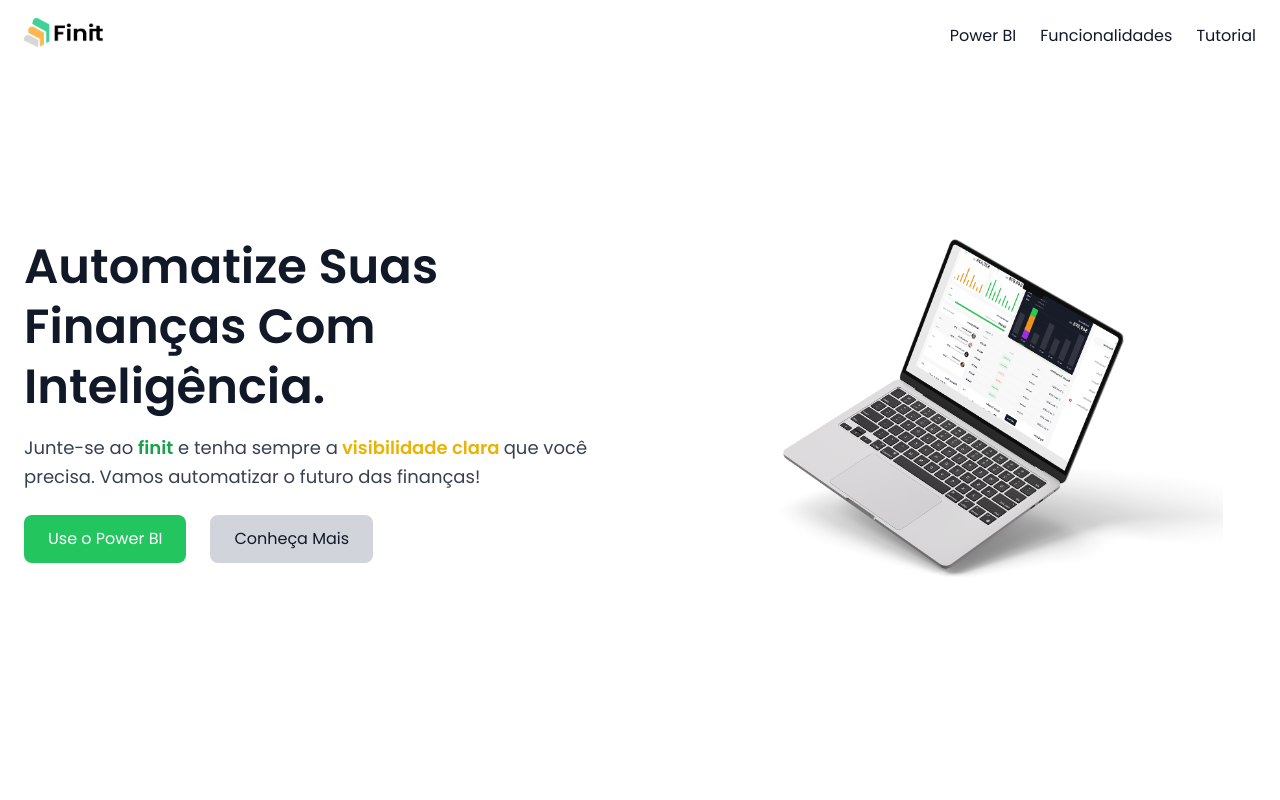
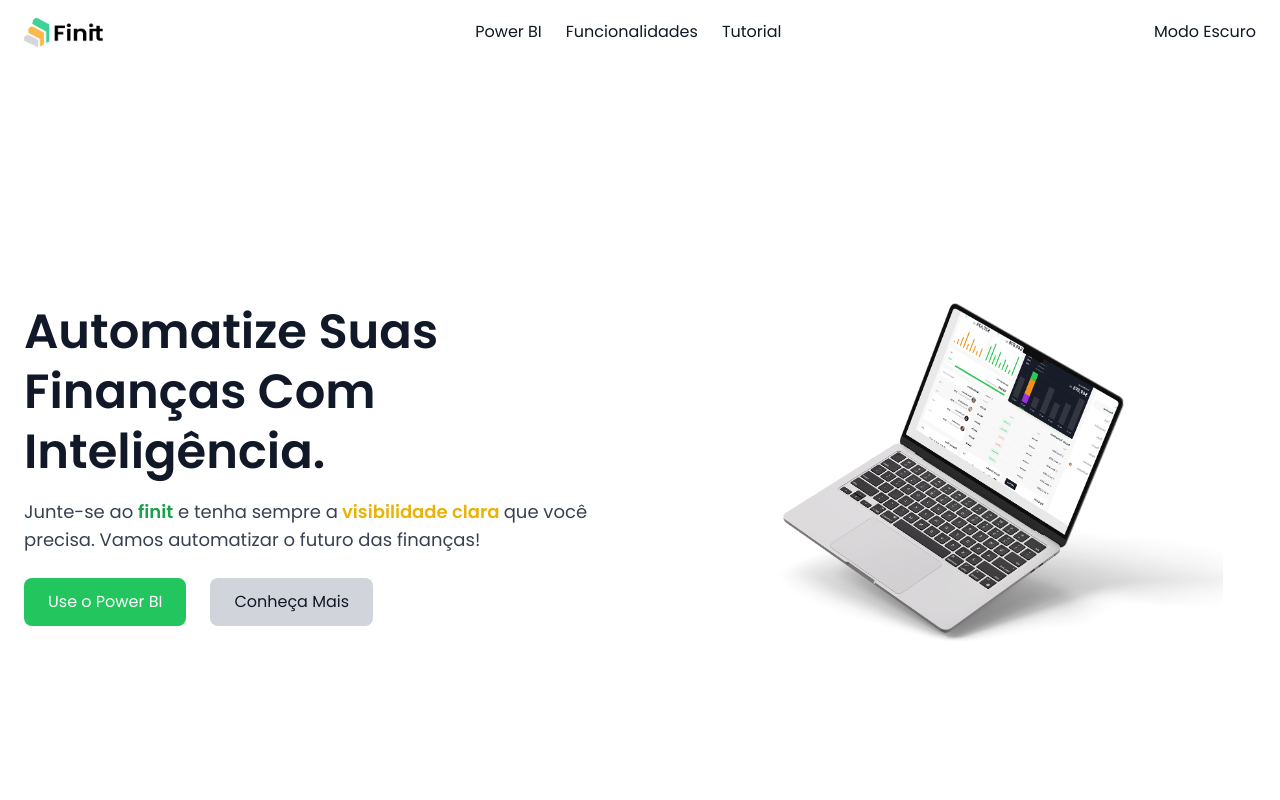
Before and after one commit to mimsvic/projeto, a React (Create React App) app: page / in a window 1280 px wide. Shown: the top 800 px of the page. Built offline with nearby package versions, Linux system fonts and the light colour scheme.

Commit message:
to mt feliz scrr

```diff
--- a/src/App.js
+++ b/src/App.js
@@ -1,19 +1,19 @@
-import { useEffect, useState } from "react";
-import { useTheme } from "./contexts/ContextProvider";
+import { useEffect, useState } from 'react';
+import { useTheme } from './contexts/ContextProvider';
 
 export default function App() {
   const { theme, setTheme } = useTheme();
   const [showFuncionalidades, setShowFuncionalidades] = useState(false);
 
   useEffect(() => {
-    document.documentElement.classList.toggle("dark", theme === "dark");
-    localStorage.setItem("theme", theme);
+    document.documentElement.classList.toggle('dark', theme === 'dark');
+    localStorage.setItem('theme', theme);
   }, [theme]);
 
   const scrollToSection = (id) => {
     const element = document.getElementById(id);
     if (element) {
-      element.scrollIntoView({ behavior: "smooth" });
+      element.scrollIntoView({ behavior: 'smooth' });
     } else {
       console.warn(`Elemento com o ID "${id}" não encontrado.`);
     }
@@ -21,47 +21,55 @@ export default function App() {
 
   const handleShowFuncionalidades = () => {
     setShowFuncionalidades(true);
-    scrollToSection("funcionalidades");
+    scrollToSection('funcionalidades');
+  };
+
+  const toggleTheme = () => {
+    setTheme(theme === 'dark' ? 'light' : 'dark');
   };
 
   return (
-    <div className="bg-white font-poppins">
+    <div className="bg-white dark:bg-black text-gray-900 dark:text-white font-poppins">
       {/* Cabeçalho */}
-      <header className="w-full py-4 fixed top-0 left-0 w-full bg-white z-50">
-        <div className="max-w-7xl mx-auto flex items-center justify-between text-center px-6">
-          <img src="/logo.png" alt="Logo Finit" className="h-8 mb-2" />
+      <header className="w-full py-4 fixed top-0 left-0 bg-white dark:bg-black -900 z-50">
+        <div className="max-w-7xl mx-auto flex items-center justify-between px-6">
+          <img src="/logo.png" alt="Logo Finit" className="h-8" />
           <nav className="flex space-x-6">
             <a
               href="#powerbi"
-              className="text-gray-900 hover:text-green-600"
+              className="text-gray-900 dark:text-white hover:text-green-600"
               onClick={() => scrollToSection('powerbi')}
             >
               Power BI
             </a>
             <a
               href="#funcionalidades"
-              className="text-gray-900 hover:text-green-600"
-              onClick={() => handleShowFuncionalidades()}
+              className="text-gray-900 dark:text-white hover:text-green-600"
+              onClick={handleShowFuncionalidades}
             >
               Funcionalidades
             </a>
             <a
               href="#tutorial"
-              className="text-gray-900 hover:text-green-600"
+              className="text-gray-900 dark:text-white hover:text-green-600"
             >
               Tutorial
             </a>
           </nav>
+          {/* Botão para alternar entre os temas */}
+          <button onClick={toggleTheme} className="text-gray-900 dark:text-white">
+            {theme === 'dark' ? 'Modo Claro' : 'Modo Escuro'}
+          </button>
         </div>
       </header>
 
-      {/* Hero Section - Tela cheia */}
-      <div className="h-screen flex items-center justify-between max-w-7xl mx-auto px-6">
+      {/* Hero Section */}
+      <div className="h-screen flex items-center justify-between max-w-7xl mx-auto px-6 mt-16">
         <div className="w-1/2">
-          <h1 className="text-5xl font-bold text-gray-900 leading-tight">
+          <h1 className="text-5xl font-bold text-gray-900 dark:text-white leading-tight">
             Automatize Suas Finanças Com Inteligência.
           </h1>
-          <p className="mt-4 text-lg text-gray-700 leading-relaxed">
+          <p className="mt-4 text-lg text-gray-700 dark:text-gray-300">
             Junte-se ao <span className="text-green-600 font-semibold">finit</span> e tenha sempre a
             <span className="text-yellow-500 font-semibold"> visibilidade clara </span> que você precisa.
             Vamos automatizar o futuro das finanças!
@@ -71,7 +79,7 @@ export default function App() {
               Use o Power BI
             </button>
             <button
-              className="bg-gray-300 text-gray-900 px-6 py-3 rounded-lg hover:bg-gray-400"
+              className="bg-gray-300 text-gray-900 dark:bg-gray-600 dark:text-white px-6 py-3 rounded-lg hover:bg-gray-400"
               onClick={handleShowFuncionalidades}
             >
               Conheça Mais
@@ -83,10 +91,10 @@ export default function App() {
         </div>
       </div>
 
-      {/* Power BI Section - Centralizado com borda maior */}
+      {/* Power BI Section */}
       <div
         id="powerbi"
-        className="flex justify-center py-12 border-8 border-[#D7D7D7] rounded-lg shadow-md max-w-7xl mx-auto mt-16"
+        className="flex justify-center py-12 border-8 border-white rounded-lg shadow-md max-w-7xl mx-auto mt-16"
       >
         <div className="w-full text-center">
           <iframe
@@ -97,7 +105,6 @@ export default function App() {
             frameBorder="0"
             className="mx-auto"
           ></iframe>
-          {/* Novo botão "Entrar" */}
           <div className="mt-6">
             <button className="bg-green-500 text-white px-6 py-3 rounded-lg hover:bg-green-600">
               Entrar
@@ -106,21 +113,26 @@ export default function App() {
         </div>
       </div>
 
-      {/* Funcionalidades (visível apenas quando showFuncionalidades for true) */}
+      {/* Funcionalidades */}
       {showFuncionalidades && (
         <div id="funcionalidades" className="text-center py-12">
-          <h2 className="text-3xl font-bold">Funcionalidades do Finit</h2>
-          <p className="mt-2 text-gray-600">Junte-se ao finit e tenha sempre a visibilidade clara que você precisa.<br />Vamos automatizar o futuro das finanças!</p>
-
+          <h2 className="text-4xl font-bold text-gray-900 dark:text-white">Funcionalidades do Finit</h2>
+          <p className="mt-4 text-[#696969] dark:text-gray-400 text-lg">
+            Junte-se ao finit e tenha sempre a visibilidade clara que você precisa.
+            Vamos automatizar o futuro das finanças!
+          </p>
           <div className="flex justify-center gap-8 mt-8">
             {[1, 2, 3].map((_, index) => (
-              <div key={index} className="w-72 p-6 bg-green-200 rounded-lg shadow-md">
-                <div className="h-32 bg-green-400 mb-4 flex items-center justify-center">
-                  {index === 1 ? <img src="/Group 14.png" alt="Dashboard" className="h-full object-cover" /> : null}
+              <div key={index} className="flex flex-col items-center">
+                <div className="w-64 p-4 bg-[#3FD195] rounded-lg shadow-md flex flex-col items-center">
+                  <div className="h-36 w-full flex items-center justify-center">
+                    {index === 1 ? (
+                      <img src="/Group 14.png" alt="Dashboard" className="h-full object-contain" />
+                    ) : null}
+                  </div>
                 </div>
-                <h3 className="font-bold">Funcionalidades do Finit</h3>
-                <p className="text-gray-600 text-sm mt-2">
-                  Junte-se ao finit e tenha sempre a visibilidade clara que você precisa.<br />
+                <p className="text-gray-800 dark:text-gray-300 text-sm mt-2 w-64">
+                  Junte-se ao finit e tenha sempre a visibilidade clara que você precisa.
                   Vamos automatizar o futuro das finanças!
                 </p>
               </div>
--- a/src/contexts/ContextProvider.js
+++ b/src/contexts/ContextProvider.js
@@ -1,15 +1,32 @@
-import { createContext, useContext, useState } from "react";
+import React, { createContext, useState, useContext, useEffect } from 'react';
 
-const Context = createContext();
+// Criação do contexto
+const ThemeContext = createContext();
 
-export const ContextProvider = ({ children }) => {
-  const [theme, setTheme] = useState(localStorage.getItem("theme") || "light");
+// Hook para usar o contexto
+export const useTheme = () => useContext(ThemeContext);
+
+// Provider que vai envolver o App
+export const ThemeProvider = ({ children }) => {
+  const [theme, setTheme] = useState('light'); // Por padrão, o tema é claro
+
+  // Verificar se há uma preferência de tema salva no localStorage
+  useEffect(() => {
+    const savedTheme = localStorage.getItem('theme');
+    if (savedTheme) {
+      setTheme(savedTheme);
+    }
+  }, []);
+
+  // Alterar o tema e salvar a escolha no localStorage
+  useEffect(() => {
+    document.documentElement.classList.toggle('dark', theme === 'dark');
+    localStorage.setItem('theme', theme); // Salva a preferência no localStorage
+  }, [theme]);
 
   return (
-    <Context.Provider value={{ theme, setTheme }}>
+    <ThemeContext.Provider value={{ theme, setTheme }}>
       {children}
-    </Context.Provider>
+    </ThemeContext.Provider>
   );
 };
-
-export const useTheme = () => useContext(Context);
--- a/src/index.js
+++ b/src/index.js
@@ -1,14 +1,12 @@
-import React from "react";
-import ReactDOM from "react-dom";
-import "./index.css";
-import App from "./App";
-import { ContextProvider } from "./contexts/ContextProvider"; // IMPORTANTE!
+import React from 'react';
+import ReactDOM from 'react-dom';
+import './index.css';
+import App from './App';
+import { ThemeProvider } from './contexts/ContextProvider'; // Corrigido
 
 ReactDOM.render(
-  <React.StrictMode>
-    <ContextProvider>
-      <App />
-    </ContextProvider>
-  </React.StrictMode>,
-  document.getElementById("root")
+  <ThemeProvider> {/* Envolvendo o App com ThemeProvider */}
+    <App />
+  </ThemeProvider>,
+  document.getElementById('root')
 );
```
